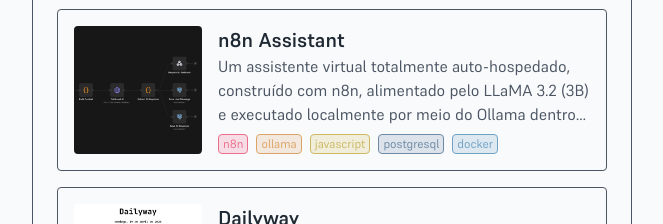
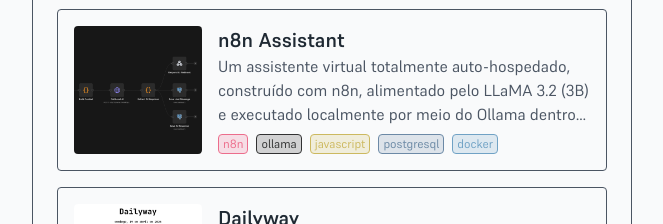
Before and after one commit to gusvsconcelos/portfolio, a React (Vite) app: page / in a window 1280 px wide. Shown: the part 780-1004 px from the top of the page, without its empty margins (308-971 px from the left). Built offline with nearby package versions, Linux system fonts and the light colour scheme.

Commit message:
feat: make ollama tag color responsibe to theme switch

```diff
--- a/src/components/ui/Card.tsx
+++ b/src/components/ui/Card.tsx
@@ -24,7 +24,8 @@
   mongodb: "bg-[#4F8A5B]/20 border-[#4F8A5B] text-[#4F8A5B]",
   docker: "bg-[#4F8DB8]/20 border-[#4F8DB8] text-[#4F8DB8]",
   n8n: "bg-[#EA4B71]/20 border-[#EA4B71] text-[#EA4B71]",
-  ollama: "bg-[#D68E42]/20 border-[#D68E42] text-[#D68E42]",
+  ollama:
+    "bg-[#000000]/20 border-[#000000] text-[#000000] dark:bg-[#FFFFFF]/20 dark:border-[#FFFFFF] dark:text-[#FFFFFF]",
 };
 
 export default function Card(props: Props) {
```
